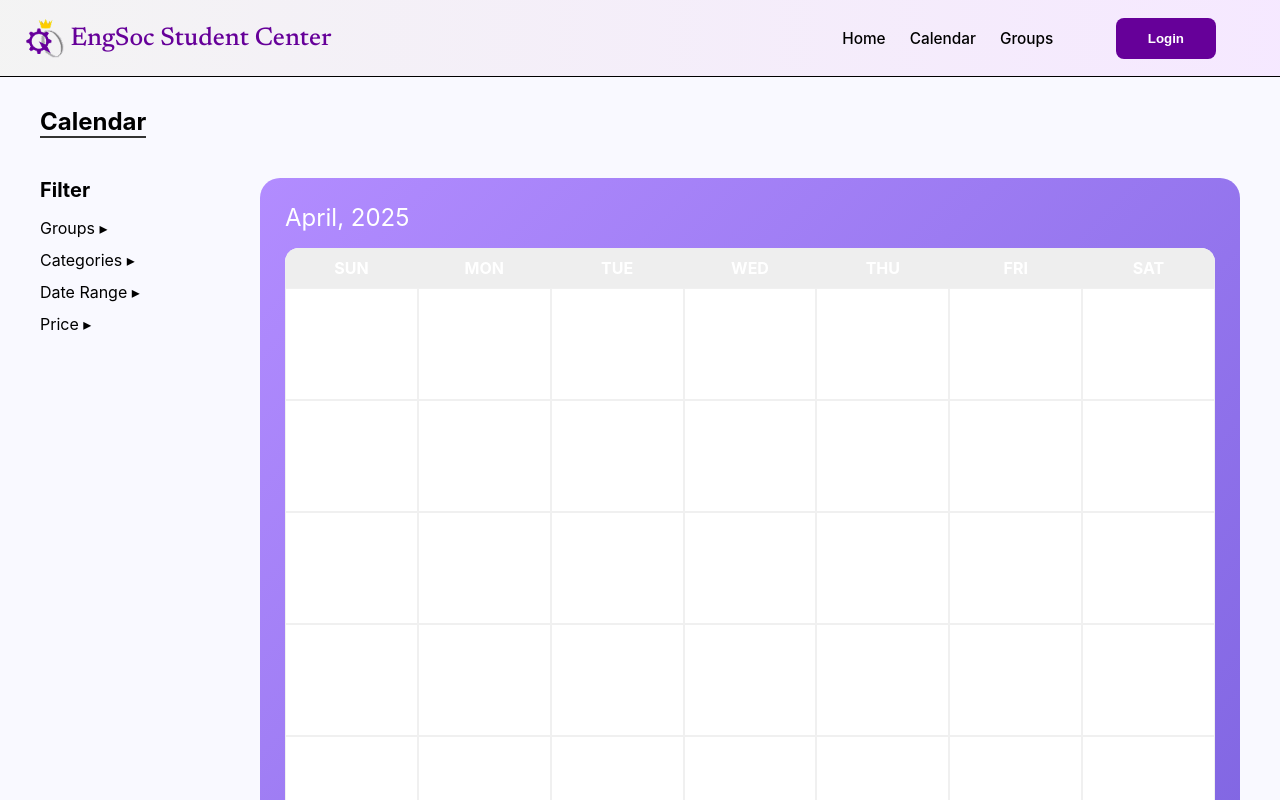
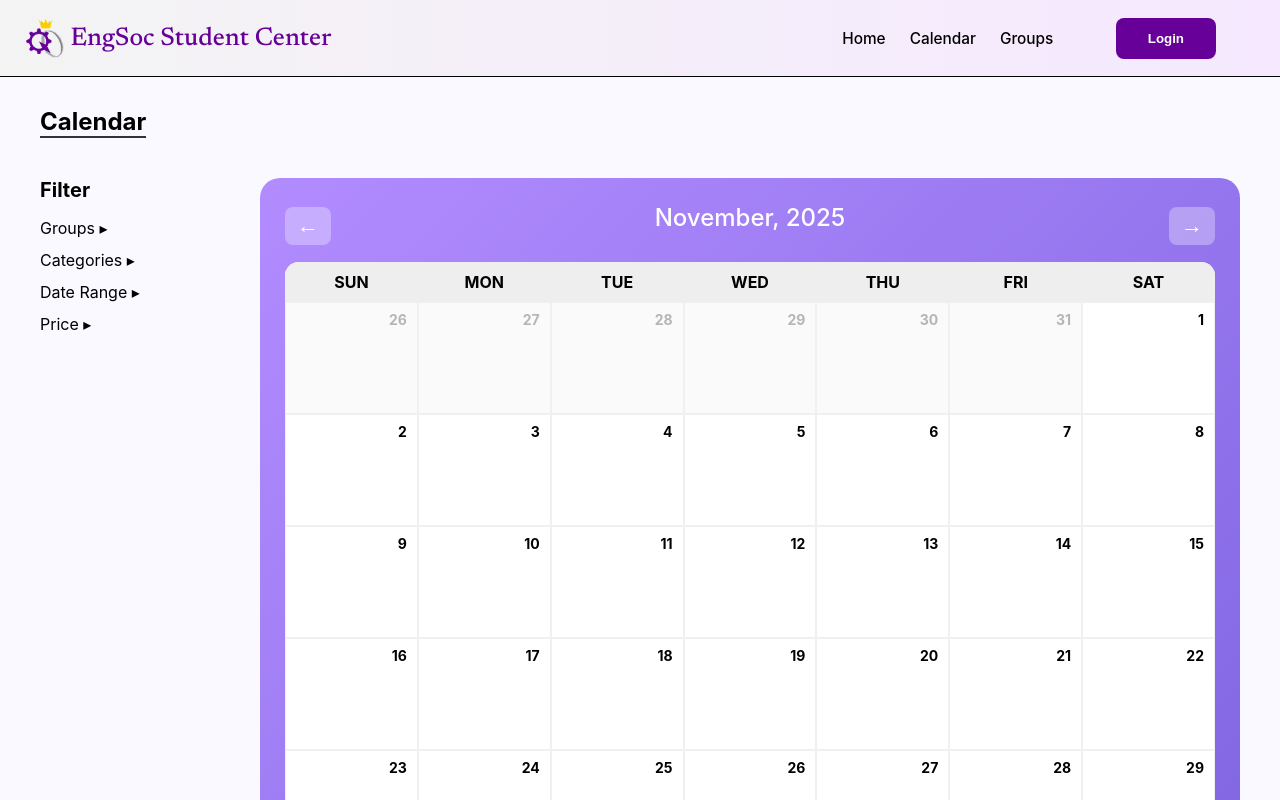
Before and after one commit to jack-fergusson/EngSoc-User-Center, a React (Vite) app in the folder frontend/: page /calendar in a window 1280 px wide. Shown: the top 800 px of the page. Built offline with nearby package versions, Linux system fonts and the light colour scheme; no server answers.

Commit message:
added logic to display proper date on calender and changes months

```diff
--- a/frontend/src/pages/Calendar/Calendar.jsx
+++ b/frontend/src/pages/Calendar/Calendar.jsx
@@ -1,16 +1,59 @@
-import React from 'react'
+import React, { useState } from "react";
 import styles from "./Calendar.module.css";
 
 const Calendar = () => {
+  const [currentDate, setCurrentDate] = useState(new Date());
+
+  const year = currentDate.getFullYear();
+  const month = currentDate.getMonth();
+  const monthName = currentDate.toLocaleString("default", { month: "long" });
+
+  // First day of this month (0 = Sun)
+  const firstDayOfMonth = new Date(year, month, 1).getDay();
+
+  // Total days this month
+  const daysInMonth = new Date(year, month + 1, 0).getDate();
+
+  // Total days in previous month
+  const prevMonthDays = new Date(year, month, 0).getDate();
+
+  // Build the 42-cell array
+  const calendarCells = [];
+
+  // 1. Add previous-month days (greyed)
+  for (let i = firstDayOfMonth - 1; i >= 0; i--) {
+    calendarCells.push({
+      day: prevMonthDays - i,
+      isCurrentMonth: false,
+    });
+  }
+
+  // 2. Add current month days
+  for (let d = 1; d <= daysInMonth; d++) {
+    calendarCells.push({
+      day: d,
+      isCurrentMonth: true,
+    });
+  }
+
+  // 3. Add next-month filler days until we reach 42 cells
+  let nextMonthDay = 1;
+  while (calendarCells.length < 42) {
+    calendarCells.push({
+      day: nextMonthDay++,
+      isCurrentMonth: false,
+    });
+  }
+
+  // Month navigation
+  const handlePrevMonth = () => setCurrentDate(new Date(year, month - 1, 1));
+  const handleNextMonth = () => setCurrentDate(new Date(year, month + 1, 1));
+
   return (
     <div className={styles.page}>
-
-
-      {/* PAGE TITLE */}
       <h2 className={styles.pageTitle}>Calendar</h2>
 
       <div className={styles.layout}>
-        {/* FILTER SIDEBAR */}
         <aside className={styles.sidebar}>
           <h3>Filter</h3>
           <ul>
@@ -21,29 +64,32 @@ const Calendar = () => {
           </ul>
         </aside>
 
-        {/* CALENDAR */}
         <div className={styles.calendarContainer}>
-          <div className={styles.monthHeader}>April, 2025</div>
+          <div className={styles.monthHeaderRow}>
+            <button className={styles.arrowBtn} onClick={handlePrevMonth}>←</button>
+
+            <div className={styles.monthHeader}>
+              {monthName}, {year}
+            </div>
+
+            <button className={styles.arrowBtn} onClick={handleNextMonth}>→</button>
+          </div>
 
           <div className={styles.grid}>
             {/* Weekday headers */}
             {["SUN", "MON", "TUE", "WED", "THU", "FRI", "SAT"].map((d) => (
-              <div key={d} className={styles.weekday}>
-                {d}
-              </div>
+              <div key={d} className={styles.weekday}>{d}</div>
             ))}
 
-            {/* Calendar days */}
-            {[
-              "", "", "", "", "", "", "",
-              1, 2, 3, 4, 5,
-              6, 7, 8, 9, 10, 11, 12,
-              13, 14, 15, 16, 17, 18, 19,
-              20, 21, 22, 23, 24, 25, 26,
-              27, 28, 29, 30
-            ].map((day, i) => (
-              <div key={i} className={styles.day}>
-                {day !== "" && <span className={styles.dayNumber}>{day}</span>}
+            {/* 42 grid cells */}
+            {calendarCells.map((cell, i) => (
+              <div
+                key={i}
+                className={`${styles.day} ${
+                  cell.isCurrentMonth ? "" : styles.greyDay
+                }`}
+              >
+                <span className={styles.dayNumber}>{cell.day}</span>
               </div>
             ))}
           </div>
@@ -51,6 +97,6 @@ const Calendar = () => {
       </div>
     </div>
   );
-}
+};
 
-export default Calendar
+export default Calendar;
--- a/frontend/src/pages/Calendar/Calendar.module.css
+++ b/frontend/src/pages/Calendar/Calendar.module.css
@@ -68,6 +68,7 @@
   /* WEEKDAYS */
   .weekday {
     background: #eee;
+    color: #000;
     padding: 10px;
     text-align: center;
     font-weight: bold;
@@ -77,6 +78,7 @@
   .day {
     position: relative;
     border: 1px solid #f0f0f0;
+    color: #000;
     min-height: 90px;
     padding: 10px;
   }
@@ -88,3 +90,33 @@
     font-weight: bold;
     font-size: 14px;
   }
+  .monthHeaderRow {
+    display: flex;
+    align-items: center;
+    justify-content: space-between;
+    margin-bottom: 14px;
+  }
+
+  .arrowBtn {
+    background: rgba(255, 255, 255, 0.3);
+    border: none;
+    color: white;
+    font-size: 22px;
+    padding: 6px 12px;
+    border-radius: 8px;
+    cursor: pointer;
+    transition: 0.2s;
+  }
+
+  .arrowBtn:hover {
+    background: rgba(255, 255, 255, 0.5);
+  }
+
+  .monthHeader {
+    font-size: 24px;
+    font-weight: 500;
+  }
+  .greyDay {
+    color: #b5b5b5 !important;
+    background: #fafafa;
+  }
```
